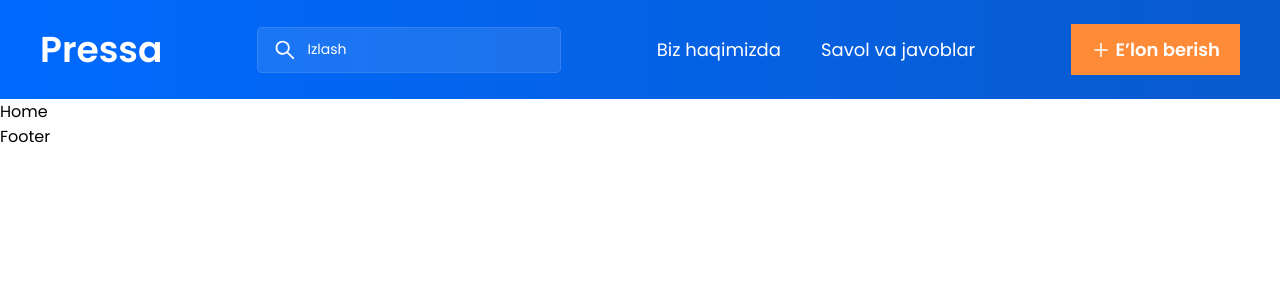
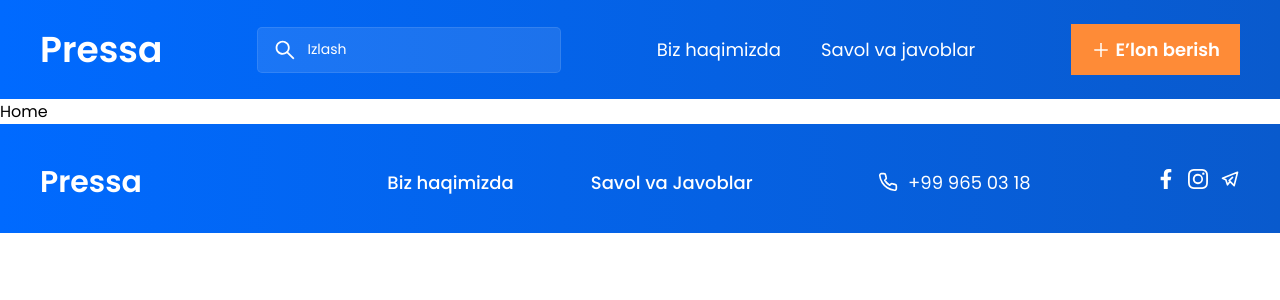
Before and after one commit to JakhongirYusupov/Pressa, a React (Create React App) app: page / in a window 1280 px wide. Shown: the top 300 px of the page. Built offline with nearby package versions, Linux system fonts and the light colour scheme.

Commit message:
footer have done

```diff
--- a/src/components/Footer/Footer.jsx
+++ b/src/components/Footer/Footer.jsx
@@ -1,5 +1,37 @@
-import React from "react";
+import "./Footer.scss";
+import { Link } from "react-router-dom";
+import { FiPhone } from "react-icons/fi";
+import { FaFacebookF } from "react-icons/fa";
+import { BsInstagram } from "react-icons/bs";
+import { TbBrandTelegram } from "react-icons/tb";
 
 export default function Footer() {
-  return <div>Footer</div>;
+  return (
+    <div className="footer">
+      <div className="container">
+        <Link className="footer-logo" to={"/"}>
+          Pressa
+        </Link>
+        <div className="footer-questions">
+          <Link to={"/about-us"}>Biz haqimizda</Link>
+          <Link to={"/questions"}>Savol va Javoblar</Link>
+        </div>
+        <a className="footer-tel" href="tel:+998999650318">
+          <FiPhone />
+          <span>+99 965 03 18</span>
+        </a>
+        <div className="footer-social">
+          <a href="https://facebook.com">
+            <FaFacebookF />
+          </a>
+          <a href="https://www.instagram.com/jakhongiryusupov58/?hl=en">
+            <BsInstagram />
+          </a>
+          <a href="tg://resolve?domain=@jakhongiryusupov">
+            <TbBrandTelegram />
+          </a>
+        </div>
+      </div>
+    </div>
+  );
 }
--- a/src/components/Footer/Footer.scss
+++ b/src/components/Footer/Footer.scss
@@ -0,0 +1,57 @@
+@import "../../assets/styles/global.scss";
+
+.footer {
+  padding: 40px 0 33px;
+  background: rgb(0, 106, 255);
+  background: linear-gradient(
+    90deg,
+    rgba(0, 106, 255, 1) 0%,
+    rgba(9, 90, 205, 1) 100%
+  );
+
+  .container {
+    display: flex;
+    align-items: center;
+    justify-content: space-between;
+  }
+
+  &-logo {
+    margin-right: 10%;
+    @include FontStyles(600, 30px, 36px, $lightColor);
+  }
+
+  &-questions {
+    display: flex;
+    align-items: center;
+    gap: 77px;
+
+    & > a {
+      @include FontStyles(500, 18px, 21px, $lightColor);
+    }
+  }
+
+  &-tel {
+    display: flex;
+    align-items: center;
+    gap: 10px;
+    & > svg {
+      width: 20px;
+      height: 20px;
+      color: $lightColor;
+    }
+    & > span {
+      @include FontStyles(400, 18px, 21px, $lightColor);
+    }
+  }
+
+  &-social {
+    display: flex;
+    align-items: center;
+    gap: 12px;
+    & svg {
+      width: 20px;
+      height: 20px;
+      color: $lightColor;
+    }
+  }
+}
```
